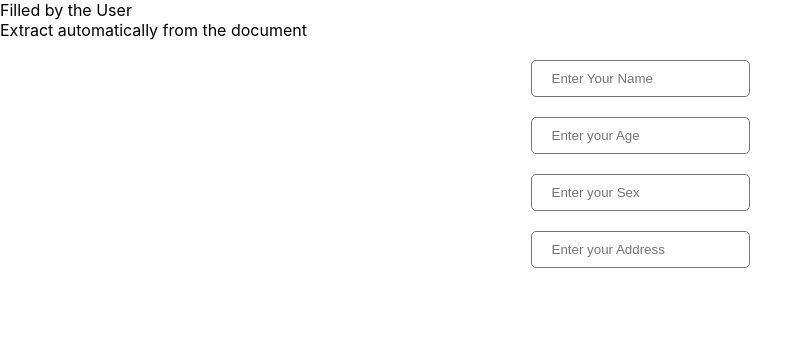
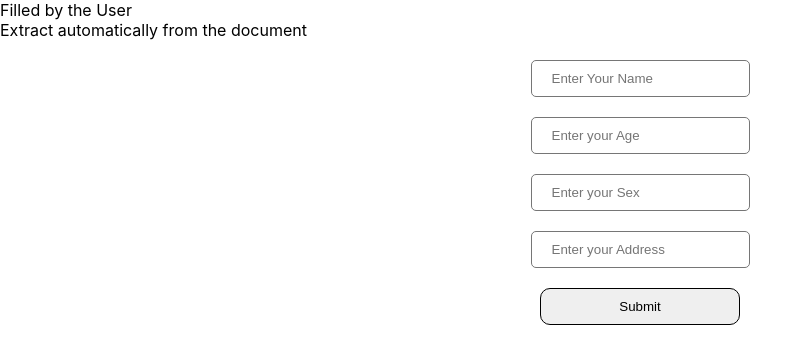
Before and after one commit to TheDa21crj/Travel, a React (Create React App) app in the folder front/: page / in a window 1280 px wide. Both pictures are taken after a click on the element "Filled by the User". Shown: the top 364 px of the page, without its empty margins (0-812 px from the left). Built offline with nearby package versions, Linux system fonts and the light colour scheme.

Commit message:
Update User.jsx

```diff
--- a/front/src/Components/User.jsx
+++ b/front/src/Components/User.jsx
@@ -33,6 +33,7 @@ export default function User() {
           placeholder="Enter your Address"
           className="InpField"
         />
+        <button className="UserSubmit">Submit</button>
       </div>
     </div>
   );
```
